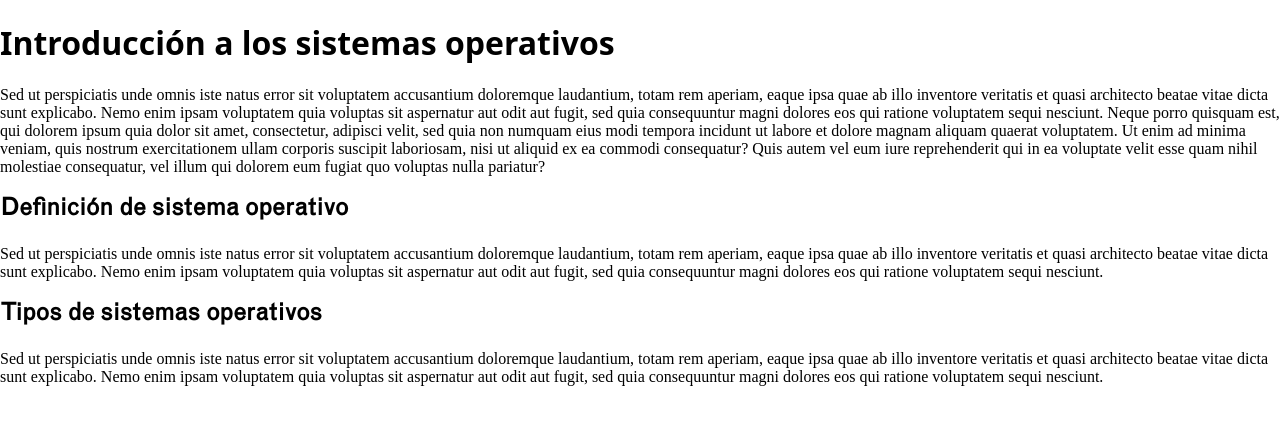
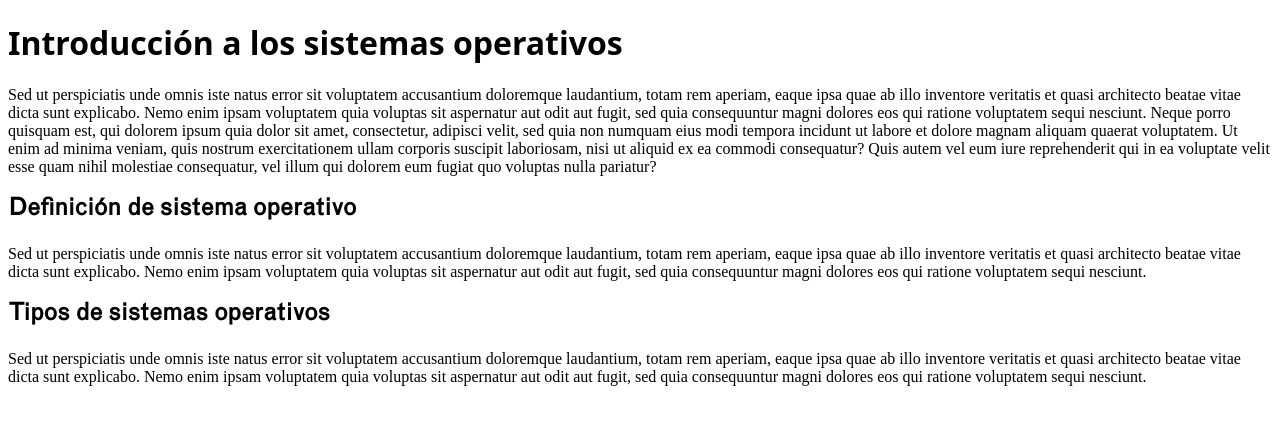
Before and after one commit to dkaerit/SSOO, a Jekyll site: the page built from _posts/2020-10-05-TEMA01.md, in a window 1280 px wide. Shown: the top 425 px of the page. Built offline with Jekyll 4.4.1, drawn with Linux system fonts in a browser that asks for light colours; some web fonts are replaced.

Commit message:
Update post.html

```diff
--- a/_layouts/post.html
+++ b/_layouts/post.html
@@ -26,6 +26,12 @@
     </style>
 </head>
 <body>
-    {{ content }}
+    <div class="indice">
+
+    </div>
+    <div class="content wrapper">
+        {{ content }}
+    </div>
+
 </body>
 </html>
```
